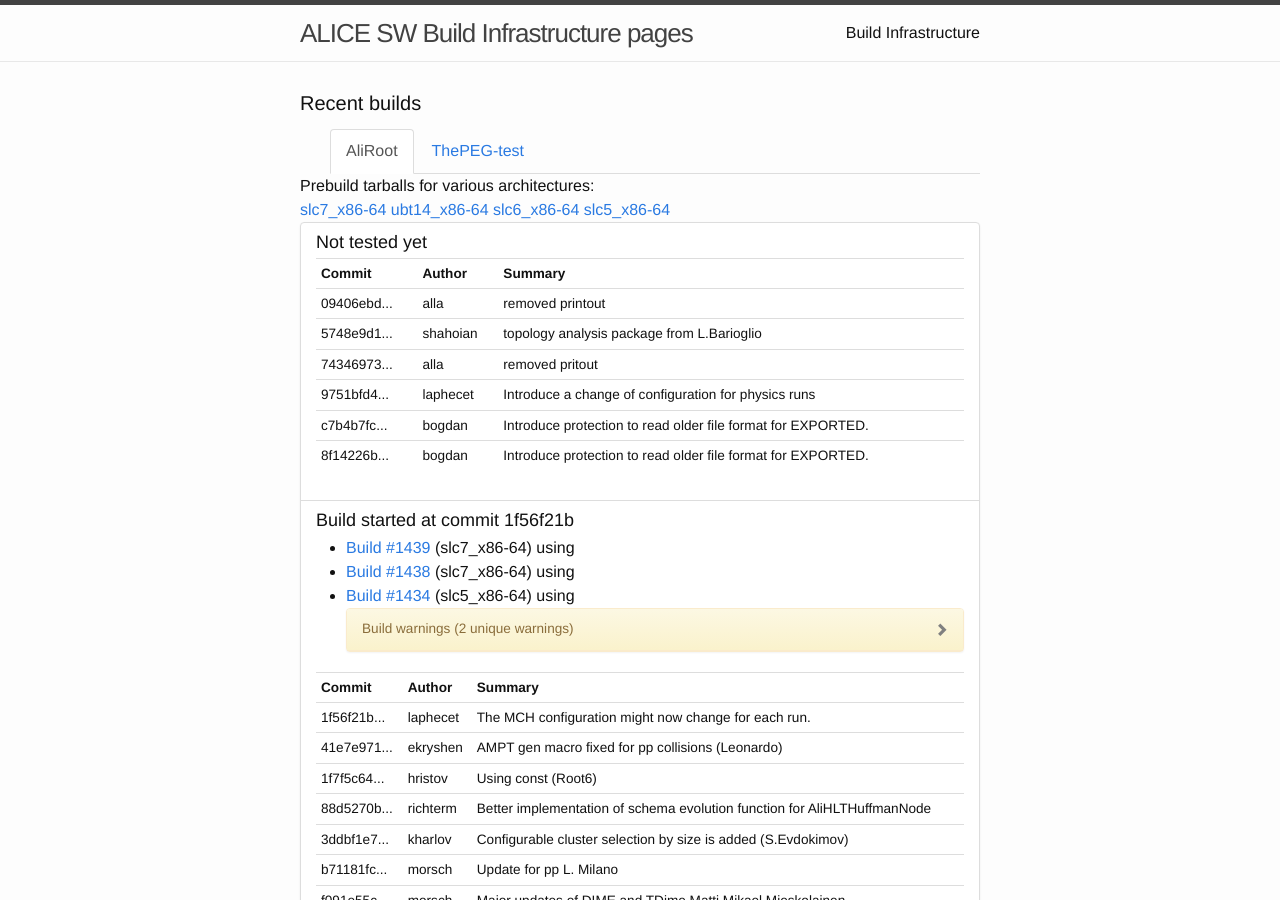
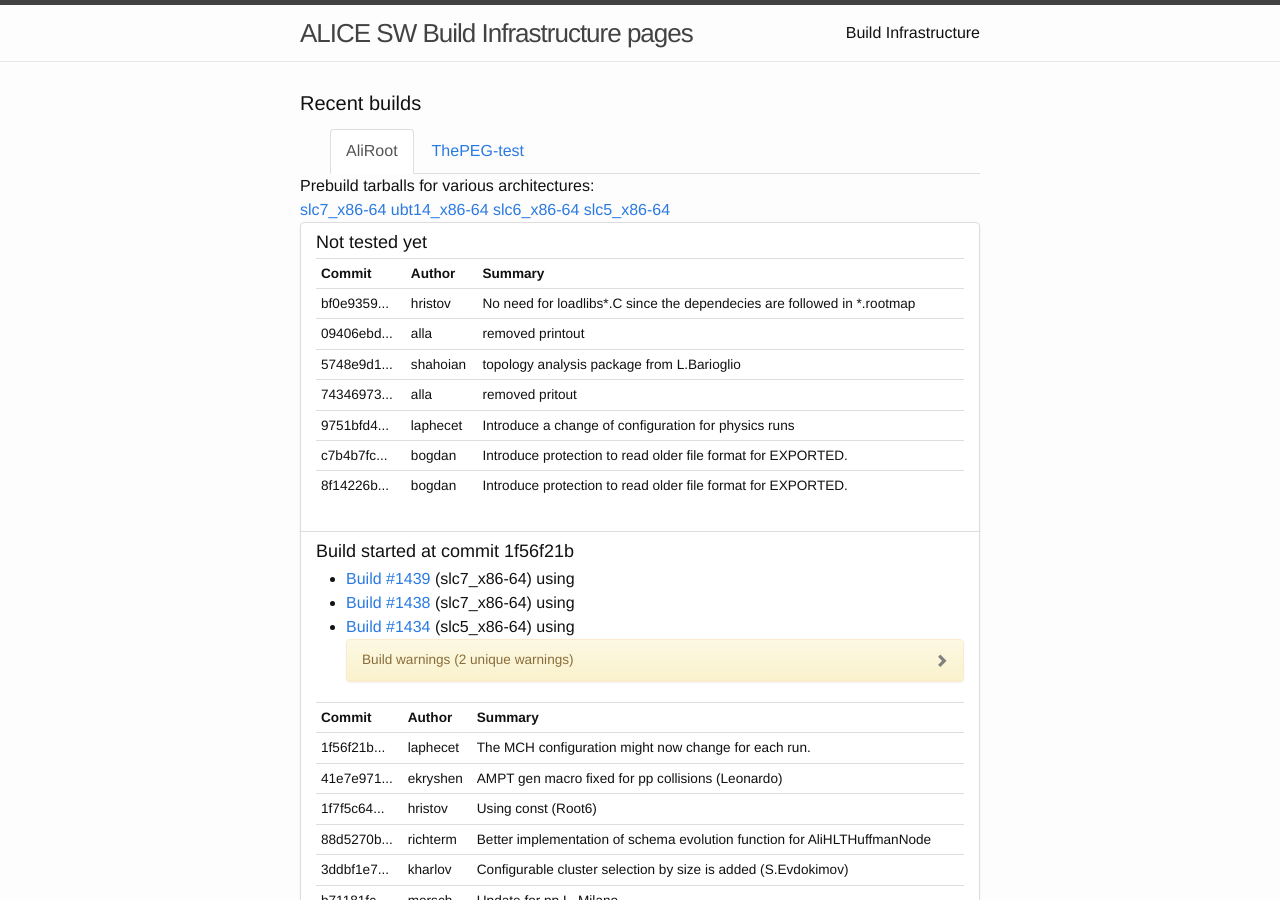
Before and after one commit to alisw/alisw.github.io, a Jekyll site: the page built from index.html, in a window 1280 px wide and 900 px high. Built offline with Jekyll 4.4.1, drawn with Linux system fonts in a browser that asks for light colours; nearby versions of some CDN libraries.

Commit message:
Updated results.

```diff
--- a/_data/commits-aliroot-master.yaml
+++ b/_data/commits-aliroot-master.yaml
@@ -1,3 +1,8 @@
+-
+ commit: "bf0e935999eda2565036d849054b225d745381da"
+ message: >-
+    No need for loadlibs*.C since the dependecies are followed in *.rootmap
+ author: !!str hristov
 -
  commit: "09406ebd26bdb92c4c7726c38c5a0ff6fef4c387"
  message: >-
```
